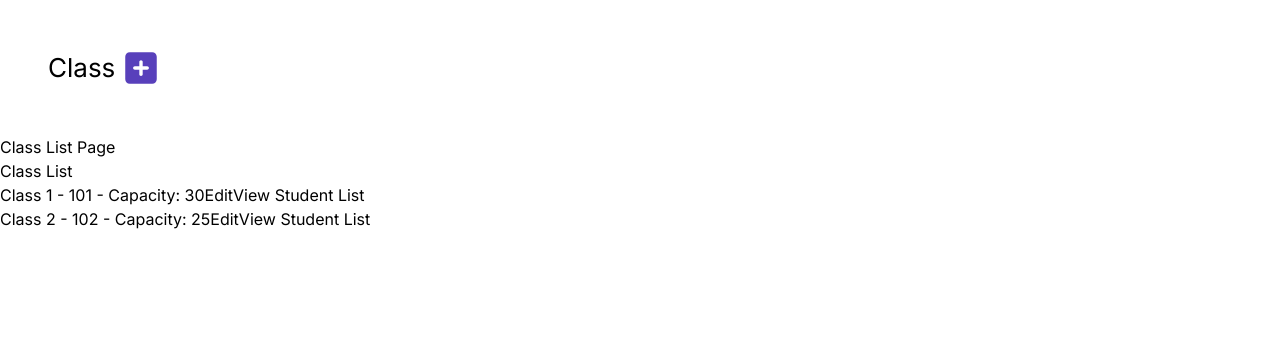
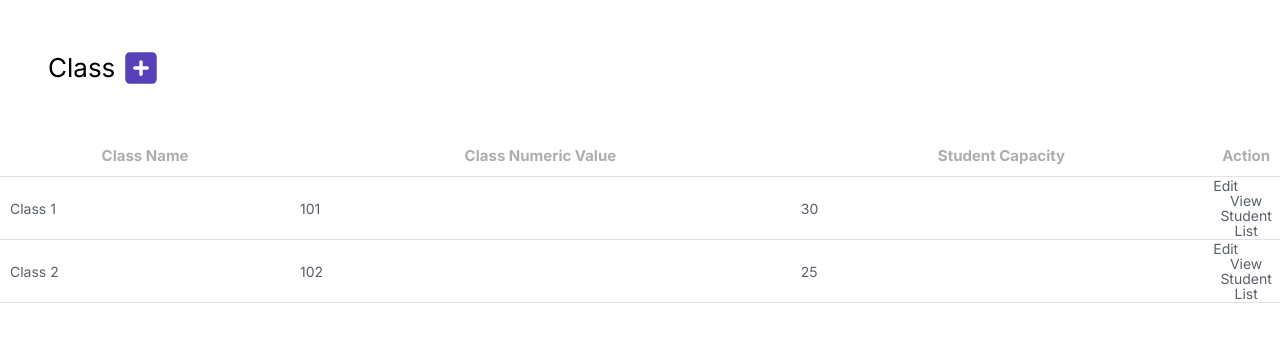
Before and after one commit to gokcetasci/Classroom-Management-System, a Next.js app: page /class in a window 1280 px wide. Shown: the top 342 px of the page. Built offline with nearby package versions, Linux system fonts and the light colour scheme.

Commit message:
style added

```diff
--- a/components/classlistpage/index.js
+++ b/components/classlistpage/index.js
@@ -44,14 +44,13 @@ const ClassListPage = () => {
     setCurrentClass(classId);
   };
 
-
   const handleBackToClassList = () => {
     setCurrentClass(null);
   };
 
+
   return (
     <div>
-      <h1>Class List Page</h1>
       <div>
         {currentClass ? (
           <>
@@ -77,46 +76,41 @@ const ClassListPage = () => {
           </>
         ) : (
           <>
-            <h2>Class List</h2>
-            <ul>
+            <div className='container mx-auto'>
+            <table className="table-auto border-collapse  border-b border-tableborder w-full ">
+              <thead >
+                <tr className='text-tablehead text-[15px] font-semibold leading-[21px] '>
+                  <th className='border-b border-tableborder w-p-[10px]'>Class Name</th>
+                  <th className='border-b border-tableborder w-p-[10px]'>Class Numeric Value</th>
+                  <th className='border-b border-tableborder w-p-[10px]'>Student Capacity</th>
+                  <th className='border-b border-tableborder p-[10px] w-[40px]'>Action</th>
+                </tr>
+              </thead>
+              <tbody className='text-tablepcolor text-[14px] leading-[15px] font-normal '>
                 {classes.map((classInfo) => (
-                <li key={classInfo.id}>
+                  <tr key={classInfo.id}>
+                    <td className='border-b border-tableborder py-4 px-[10px]'>{classInfo.name}</td>
+                    <td className='border-b border-tableborder py-4 px-[10px]'>{classInfo.numericName}</td>
+                    <td className='border-b border-tableborder py-4 px-[10px]'>{classInfo.capacity}</td>
+                    <td className='border-b border-tableborder'>
+
                       {editMode === classInfo.id ? (
                         <>
-                      <input
-                        type="text"
-                        name="name"
-                        value={editedValues.name || ''}
-                        onChange={(e) => setEditedValues({ ...editedValues, name: e.target.value })}
-                        placeholder="Name"
-                      />
-                      <input
-                        type="text"
-                        name="numericName"
-                        value={editedValues.numericName || ''}
-                        onChange={(e) => setEditedValues({ ...editedValues, numericName: e.target.value })}
-                        placeholder="Numeric Name"
-                      />
-                      <input
-                        type="text"
-                        name="capacity"
-                        value={editedValues.capacity || ''}
-                        onChange={(e) => setEditedValues({ ...editedValues, capacity: e.target.value })}
-                        placeholder="Capacity"
-                      />
                           <button onClick={() => handleSaveEdit(classInfo.id)}>Save</button>
                           <button onClick={handleCancelEdit}>Cancel</button>
                         </>
                       ) : (
                         <>
-                      {classInfo.name} - {classInfo.numericName} - Capacity: {classInfo.capacity}
                           <button onClick={() => handleEditClick(classInfo.id)}>Edit</button>
                           <button onClick={() => handleViewStudentList(classInfo.id)}>View Student List</button>
                         </>
                       )}
-                </li>
+                    </td>
+                  </tr>
                 ))}
-            </ul>
+              </tbody>
+            </table>
+            </div>
           </>
         )}
       </div>
```
Lines whose indentation alone changed are shown as unchanged.
